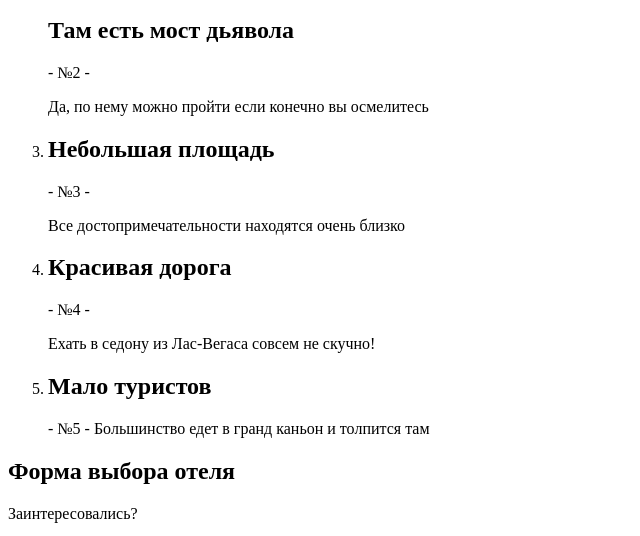
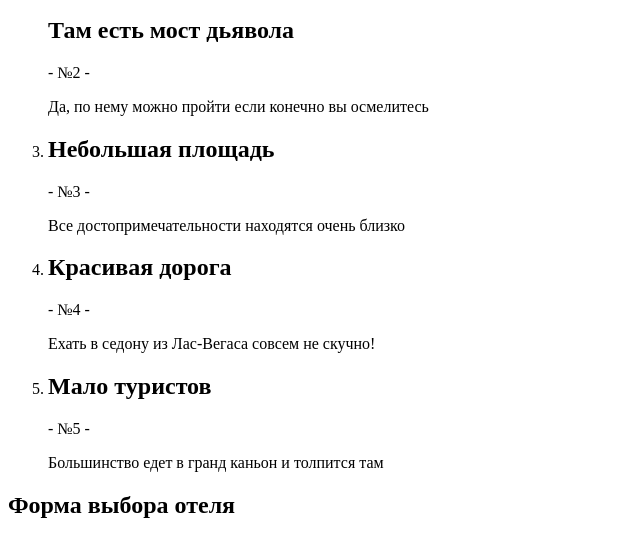
Before and after one commit to KorshunovAndrei/952175-sedona-27, a plain HTML site: page index.html in a window 1280 px wide. Shown: the part 741-1277 px from the top of the page, without its empty margins (0-640 px from the left). Drawn offline with Linux system fonts and the light colour scheme.

Commit message:
Нашел ошибку

```diff
--- a/index.html
+++ b/index.html
@@ -84,8 +84,7 @@
   				<li>
   					<h2>Мало туристов</h2>
   					<span>- №5 -</span>
-  						Большинство едет в гранд каньон и толпится там
-  					</p>
+  					<p>Большинство едет в гранд каньон и толпится там</p>
   				</li>
   			</ol>
   		</section>
```
